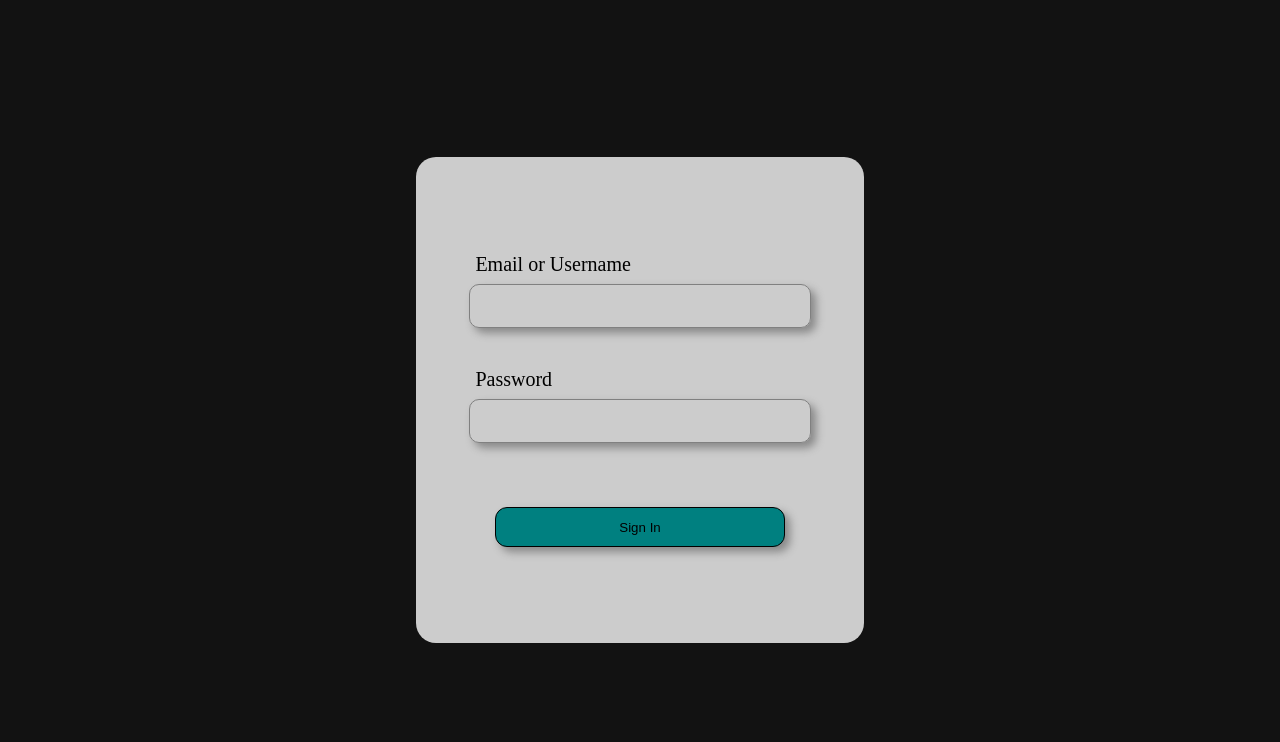
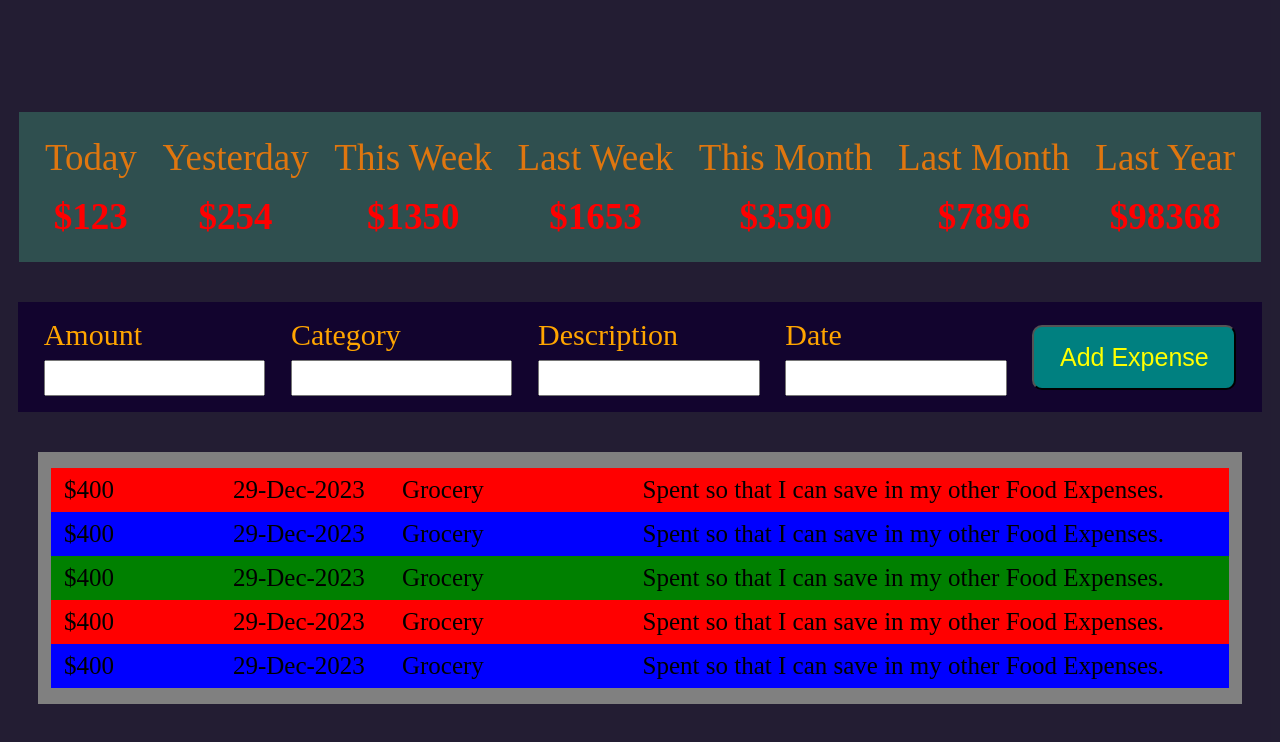
Before and after one commit to AYadav07/expense-frontend, a React app: page / in a window 1280 px wide. Shown: the top 742 px of the page. Built offline with nearby package versions, Linux system fonts and the light colour scheme.

Commit message:
Some HomePage work done, Basict structure done

```diff
--- a/src/App.js
+++ b/src/App.js
@@ -1,12 +1,14 @@
 import React from "react";
 //import { BrowserRouter, Routes, Route } from "react-router-dom";
 //import { SignUp } from "./components/SignUp";
-import { SignIn } from "./components/SignIn";
+//import { SignIn } from "./components/SignIn";
+
+import { Home } from "./components/Home";
 
 const App = () => {
   return (
     <>
-      <SignIn />
+      <Home />
     </>
   );
 };
--- /dev/null
+++ b/src/components/ExpenseItem.jsx
@@ -0,0 +1,42 @@
+/* eslint-disable react/jsx-no-comment-textnodes */
+import React from "react";
+import styled from "styled-components";
+
+const Container = styled.div`
+  display: flex;
+  align-items: center;
+  justify-content: space-between;
+  gap: 2vw;
+  padding: 1vh 1vw;
+  font-size: 25px;
+  font-weight: 500;
+  width: 90vw;
+  background-color: ${(props) => props.col};
+`;
+const Amount = styled.div`
+  flex: 2;
+`;
+const Date = styled.div`
+  flex: 2;
+`;
+const Category = styled.div`
+  flex: 3;
+`;
+const Description = styled.div`
+  flex: 8;
+`;
+
+export const ExpenseItem = (props) => {
+  return (
+    <>
+      <Container col={props.color}>
+        <Amount>$400</Amount>
+        <Date>29-Dec-2023</Date>
+        <Category>Grocery</Category>
+        <Description>
+          Spent so that I can save in my other Food Expenses.
+        </Description>
+      </Container>
+    </>
+  );
+};
--- /dev/null
+++ b/src/components/Home.jsx
@@ -0,0 +1,164 @@
+import React from "react";
+import styled from "styled-components";
+import { ExpenseItem } from "./ExpenseItem";
+
+const Container = styled.div`
+  min-height: 100vh;
+  background-color: #070119e2;
+  display: flex;
+  flex-direction: column;
+  align-items: center;
+  justify-content: center;
+  gap: 5vh;
+  overflow-y: visible;
+`;
+
+const TopDataWrapper = styled.div`
+  display: flex;
+  align-items: center;
+  justify-content: center;
+  gap: 2vw;
+  font-size: 37px;
+  flex-wrap: wrap;
+  background-color: #2f4f4f;
+  margin-top: 2vh;
+  padding: 3vh 2vw;
+`;
+
+const TopDataItems = styled.div`
+  display: flex;
+  flex-direction: column;
+  align-items: center;
+  justify-content: center;
+  gap: 2vh;
+`;
+
+const TopDataItemHeading = styled.div`
+  color: #f87b06df;
+  font-weight: 400;
+`;
+
+const TopData = styled.div`
+  color: #ff0000;
+  font-weight: 800;
+`;
+
+const InputWrapper = styled.div`
+  display: flex;
+  align-items: center;
+  gap: 2vw;
+  padding: 2vh 2vw;
+  background-color: #12042e;
+  flex-wrap: wrap;
+`;
+
+const DataWrapper = styled.div`
+  display: flex;
+  flex-direction: column;
+  align-items: center;
+  justify-content: center;
+  background-color: grey;
+  padding: 2vh 1vw;
+`;
+
+const InputItems = styled.div`
+  display: flex;
+  flex-direction: column;
+  justify-content: center;
+  gap: 1vh;
+`;
+
+const Label = styled.label`
+  color: orange;
+  font-size: 30px;
+`;
+
+const Input = styled.input`
+  width: 16vw;
+  height: 2vh;
+  font-size: 20px;
+  padding: 1vh 0.5vw;
+`;
+
+const Button = styled.button`
+  padding: 2vh 2vw;
+  font-size: 25px;
+  font-weight: 500;
+  background-color: teal;
+  color: yellow;
+  border-radius: 10px;
+  cursor: pointer;
+`;
+
+export const Home = () => {
+  return (
+    <>
+      <Container>
+        <TopDataWrapper>
+          <TopDataItems>
+            <TopDataItemHeading>Today</TopDataItemHeading>
+            <TopData>$123</TopData>
+          </TopDataItems>
+
+          <TopDataItems>
+            <TopDataItemHeading>Yesterday</TopDataItemHeading>
+            <TopData>$254</TopData>
+          </TopDataItems>
+
+          <TopDataItems>
+            <TopDataItemHeading>This Week</TopDataItemHeading>
+            <TopData>$1350</TopData>
+          </TopDataItems>
+
+          <TopDataItems>
+            <TopDataItemHeading>Last Week</TopDataItemHeading>
+            <TopData>$1653</TopData>
+          </TopDataItems>
+
+          <TopDataItems>
+            <TopDataItemHeading>This Month</TopDataItemHeading>
+            <TopData>$3590</TopData>
+          </TopDataItems>
+
+          <TopDataItems>
+            <TopDataItemHeading>Last Month</TopDataItemHeading>
+            <TopData>$7896</TopData>
+          </TopDataItems>
+
+          <TopDataItems>
+            <TopDataItemHeading>Last Year</TopDataItemHeading>
+            <TopData>$98368</TopData>
+          </TopDataItems>
+        </TopDataWrapper>
+        <InputWrapper>
+          <InputItems>
+            <Label>Amount</Label>
+            <Input />
+          </InputItems>
+          <InputItems>
+            <Label>Category</Label>
+            <Input />
+          </InputItems>
+          <InputItems>
+            <Label>Description</Label>
+            <Input />
+          </InputItems>
+          <InputItems>
+            <Label>Date</Label>
+            <Input />
+          </InputItems>
+          <InputItems>
+            <Button>Add Expense</Button>
+          </InputItems>
+        </InputWrapper>
+        <DataWrapper>
+          <ExpenseItem color={"red"} />
+          <ExpenseItem color={"blue"} />
+          <ExpenseItem color={"green"} />
+          <ExpenseItem color={"red"} />
+          <ExpenseItem color={"blue"} />
+        </DataWrapper>
+      </Container>
+    </>
+  );
+};
```
Also changed, not shown: .eslintrc.json.
